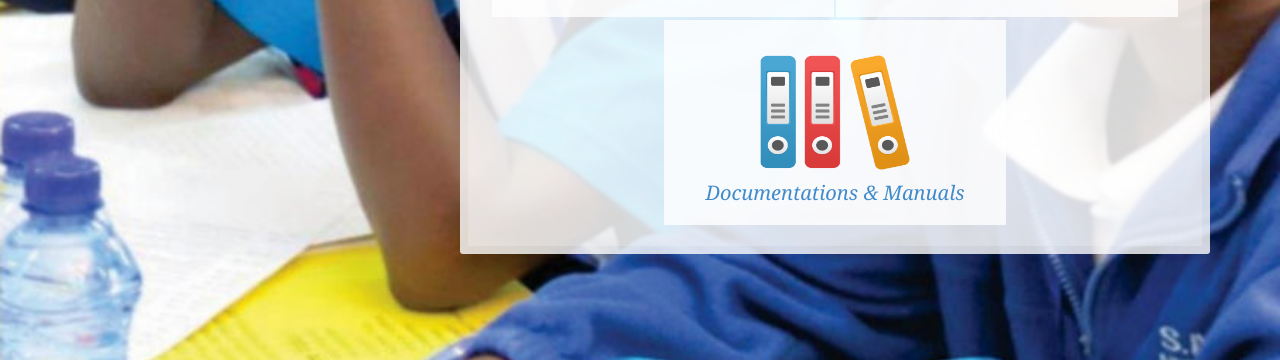
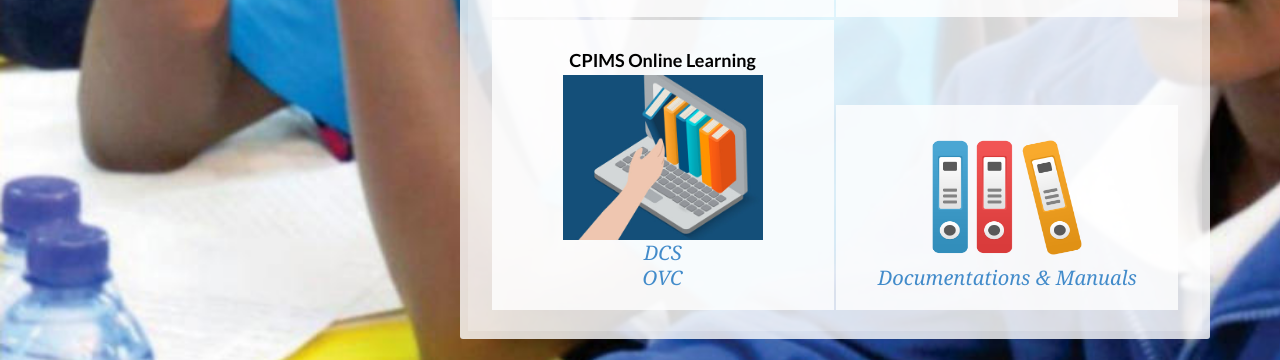
Before and after one commit to uonafya/CPIMS_Landing-Page, a plain HTML site: page index.html in a window 1280 px wide. Shown: the part 672-1032 px from the top of the page. Drawn offline with nearby package versions, Linux system fonts and the light colour scheme; some packages are replaced by stand-ins of ours.

Commit message:
online learning

```diff
--- a/index.html
+++ b/index.html
@@ -134,6 +134,19 @@
 	                                        <span class="dash_title">OVC</span>
 											</a>
 
+									</li>
+									<li>
+										<p class="font-weight-bold"><strong>CPIMS Online Learning</strong></p>
+	                                    <div class="dash minutes_dash">
+											<div ><img src="images/onlinelearning.jpg"  alt="LOGO" height="165" width="200"></div>
+											<a href="https://test.cpims.net" target='_blank'>
+												<span class="dash_title">DCS</span>
+											</a>
+	                                    </div>
+											<a href="https://dev.cpims.net" target='_blank'>
+	                                        <span class="dash_title">OVC</span>
+											</a>
+
 	                                </li>
 	                                <li>
 	                                    <div class="dash seconds_dash">
```
Also changed, not shown: images/onlinelearning.jpg (added).
